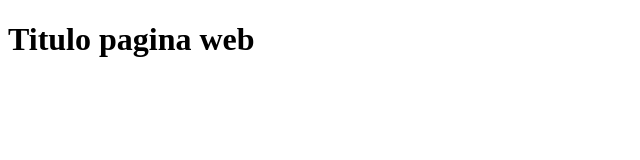
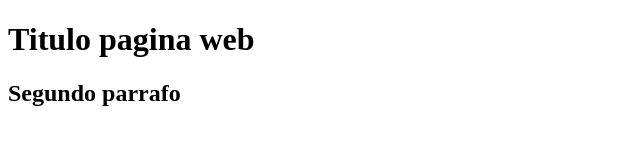
Before and after one commit to turriaki/ProyectoWebA, a plain HTML site: page index.html in a window 1280 px wide. Shown: the whole page, without its empty margins (0-640 px from the left). Drawn offline with Linux system fonts and the light colour scheme.

Commit message:
Update index.html

```diff
--- a/index.html
+++ b/index.html
@@ -8,6 +8,7 @@
 </head>
 <body>
     <h1>Titulo pagina web</h1>
+    <h2>Segundo parrafo </h2>
 
 </body>
 </html>
```
